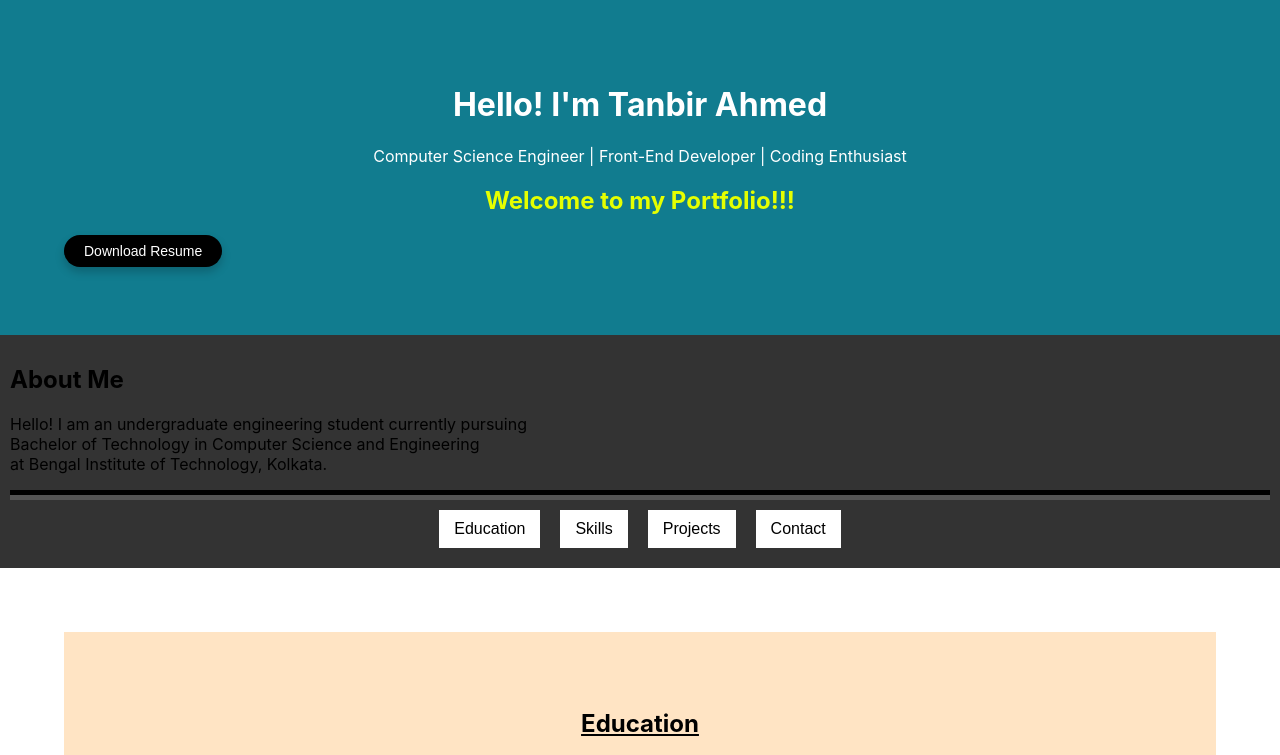
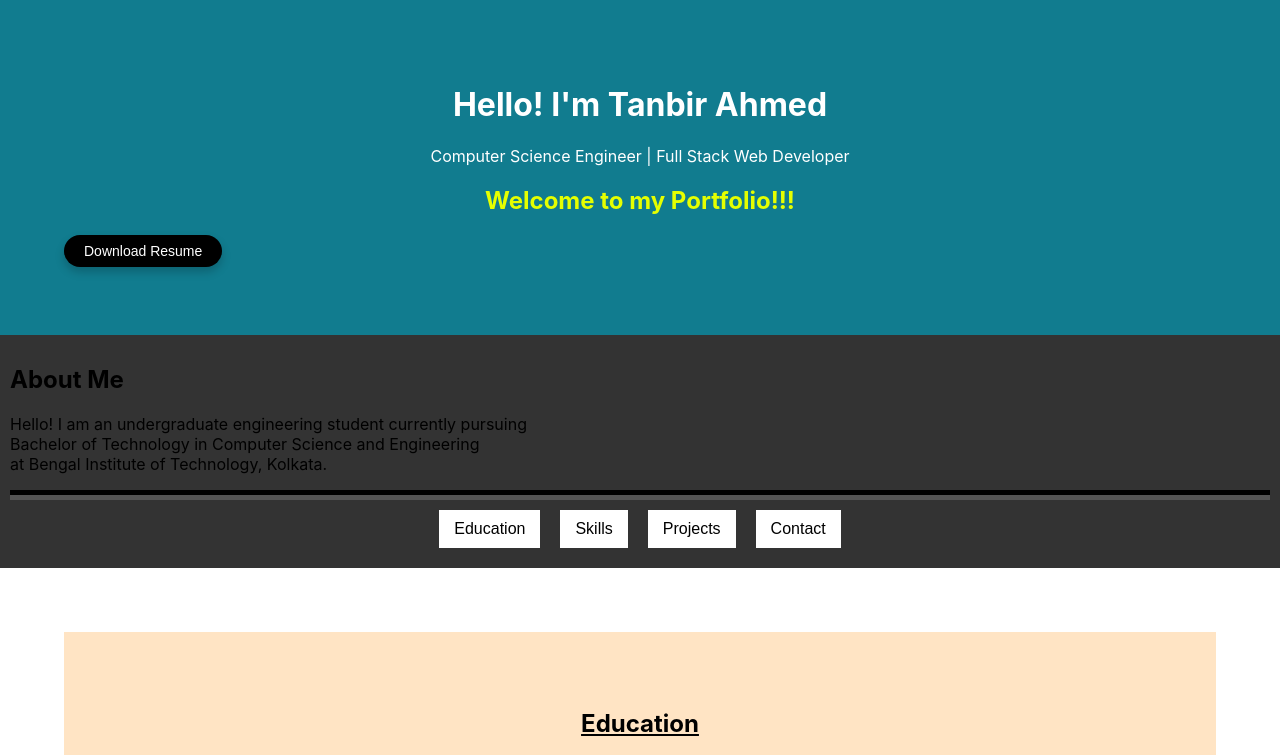
Before and after one commit to ta-gthb/portfolio, a plain HTML site: page index.html in a window 1280 px wide. Shown: the top 755 px of the page. Drawn offline with Linux system fonts and the light colour scheme.

Commit message:
Updated index.html

```diff
--- a/index.html
+++ b/index.html
@@ -9,7 +9,7 @@
 <body>
     <header>
         <h1>Hello! I'm Tanbir Ahmed</h1>
-        <p>Computer Science Engineer | Front-End Developer | Coding Enthusiast<p>
+        <p>Computer Science Engineer | Full Stack Web Developer<p>
         <h2>Welcome to my Portfolio!!!</h2>
         <a href="path/to/your-resume.pdf" download="Tanbir_Ahmed_Resume.pdf" class="download-btn">Download Resume</a>
     </header>
@@ -45,16 +45,16 @@
                     <td> </td>
                 </tr>
                 <tr>
-                    <td>Higher Secondary(WBCHSE)</td>
+                    <td>Higher Secondary (WBCHSE)</td>
                     <td>Govt. Sponsored Multipurpose School (Boys') Taki House</td>
                     <td>2024</td>
-                    <td>A+(80%)</td>
+                    <td>A+ (80%)</td>
                 </tr>
                 <tr>
-                    <td>Secondary(WBBSE)</td>
+                    <td>Secondary (WBBSE)</td>
                     <td>Govt. Sponsored Multipurpose School (Boys') Taki House</td>
                     <td>2022</td>
-                    <td>AA(92.43%)</td>
+                    <td>AA (92.43%)</td>
                 </tr>
             </tbody>
             </table>
```
